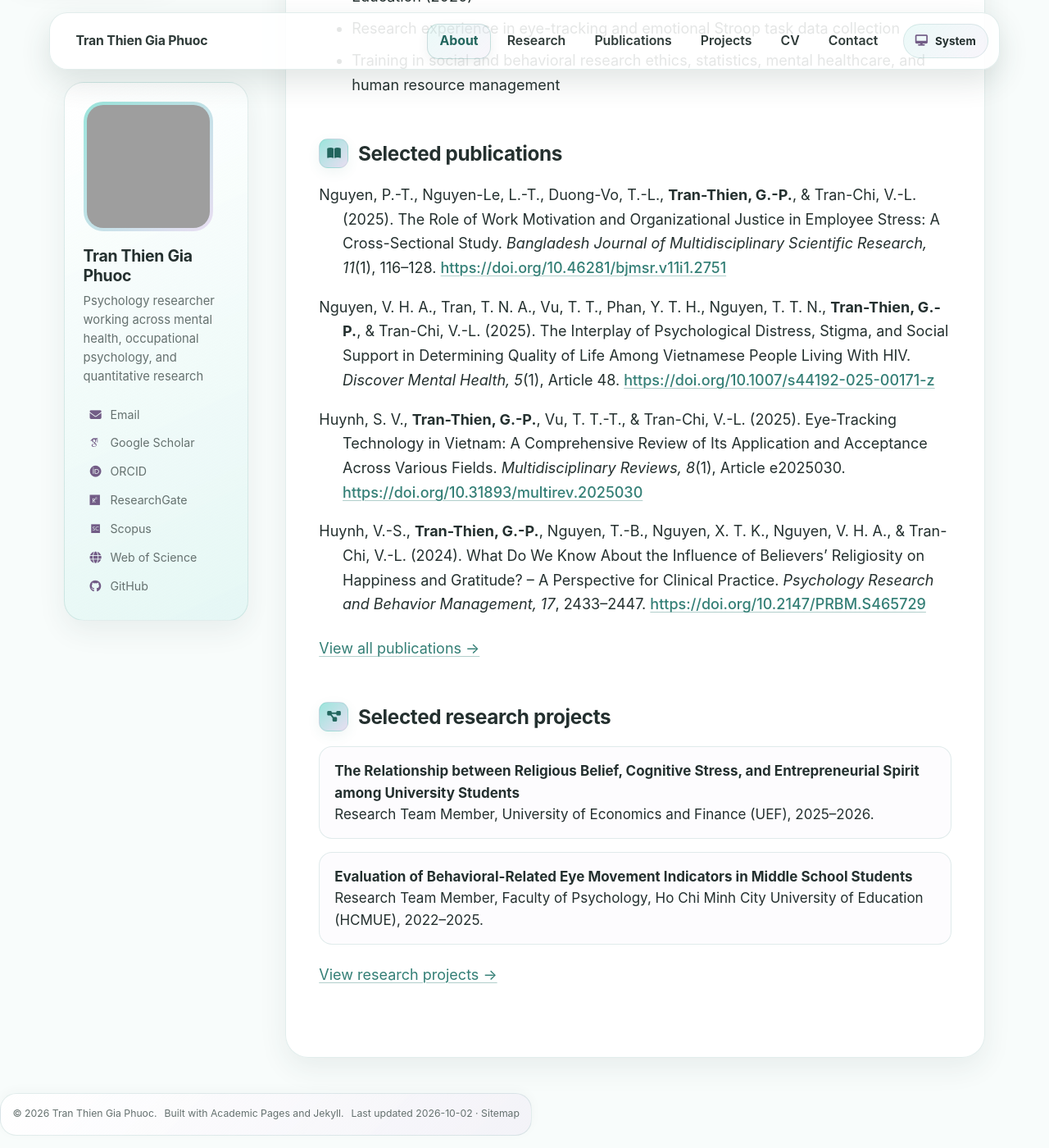
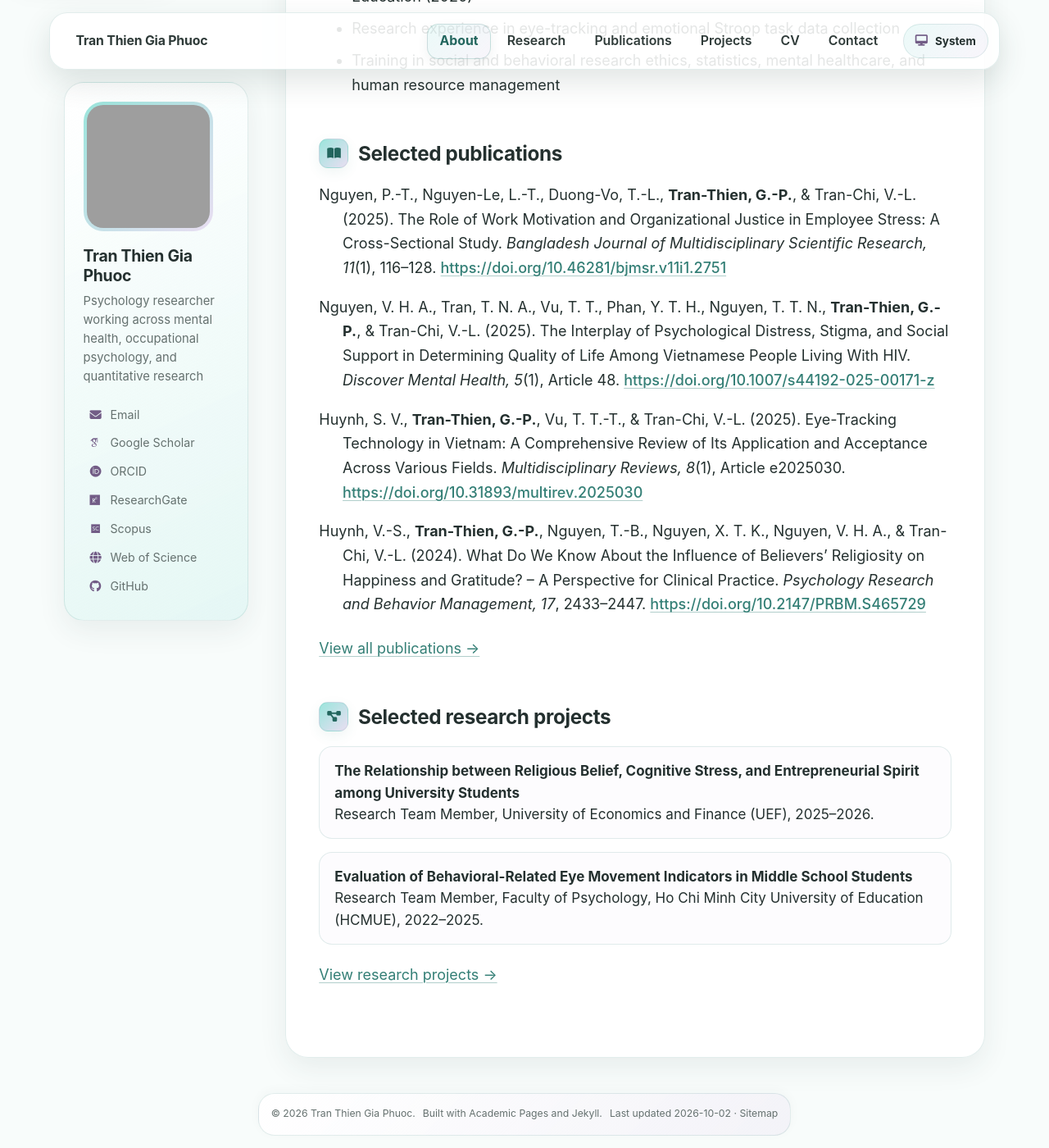
Before and after one commit to ttgpPsychMH/ttgpPsychMH.github.io, a Jekyll site: the page built from _pages/about.md, in a window 1280 px wide and 1400 px high, scrolled down 1098 px. Shown: the whole window at 82% size. Built offline with Jekyll 4.4.1, drawn with Linux system fonts in a browser that asks for light colours; some web fonts are replaced; a script that is not in the unit is left out; grey boxes are pictures that could not be loaded.

Commit message:
Override legacy full-width footer layout and shrink to content

```diff
--- a/_sass/custom.scss
+++ b/_sass/custom.scss
@@ -592,9 +592,11 @@ pre {
    ========================================================================== */
 
 .page__footer {
-  width: fit-content;
+  float: none !important;
+  clear: both;
+  width: fit-content !important;
   max-width: min(760px, calc(100% - 2rem));
-  margin: 2.4rem auto 0.85rem;
+  margin: 2.4rem auto 0.85rem !important;
   overflow: hidden;
   border: 1px solid var(--border-soft);
   border-radius: 20px;
@@ -637,8 +639,9 @@ pre {
 
 @media screen and (max-width: 680px) {
   .page__footer {
-    width: calc(100% - 1rem);
-    margin-top: 1.9rem;
+    width: fit-content !important;
+    max-width: calc(100% - 1rem);
+    margin-top: 1.9rem !important;
     border-radius: 17px;
   }
 
```
